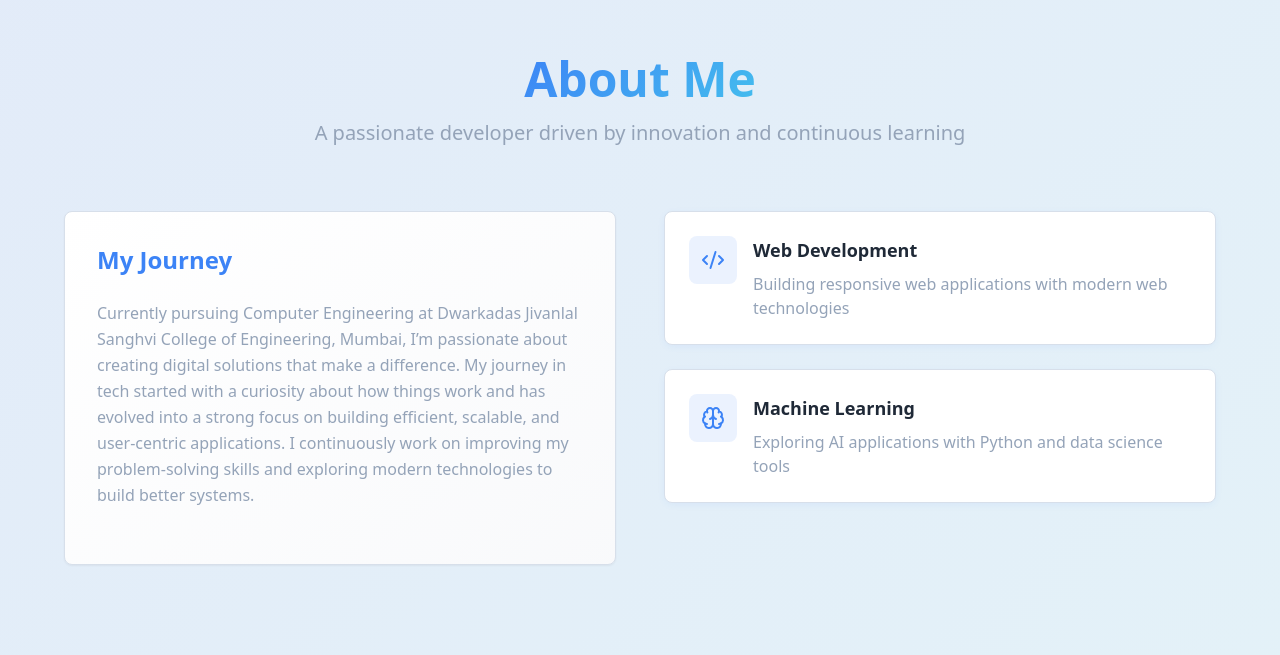
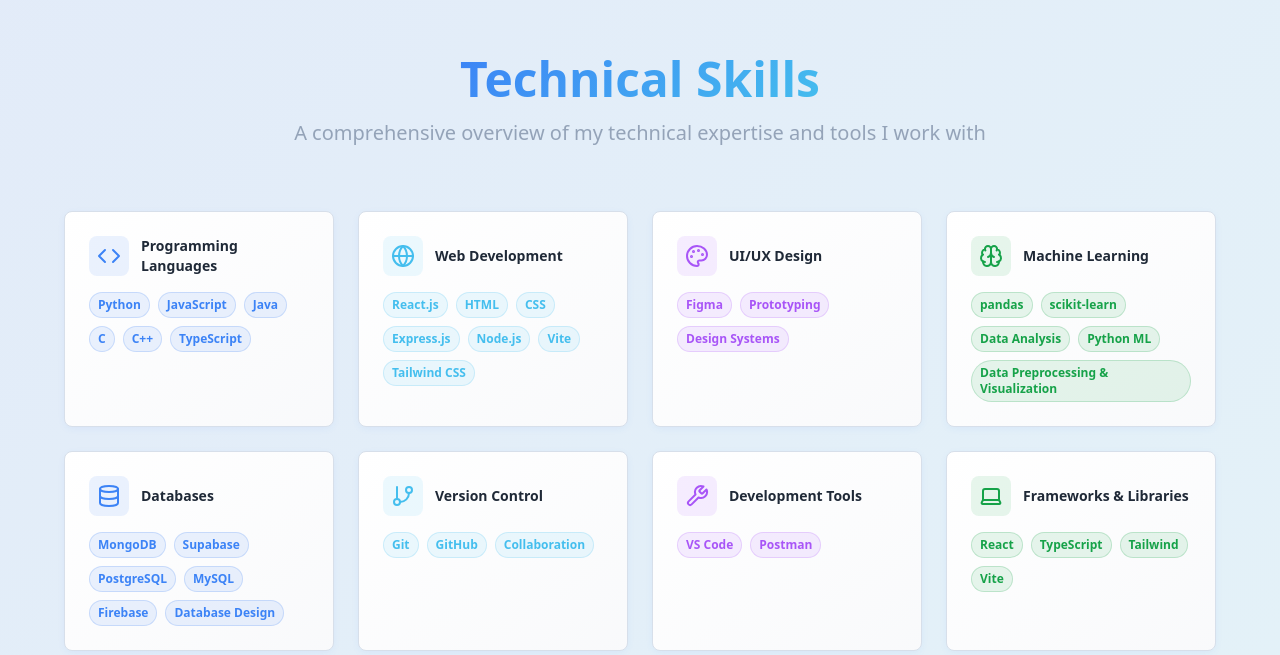
Before and after one commit to dmw14/Portfolio-Webpage, a React (Vite) app: page / in a window 1280 px wide. Shown: the part 825-1480 px from the top of the page. Built offline with nearby package versions, Linux system fonts and the light colour scheme.

Commit message:
removed about

```diff
--- a/src/components/About.tsx
+++ b/src/components/About.tsx
@@ -1,23 +1,8 @@
 import { Card } from "@/components/ui/card";
 import { Badge } from "@/components/ui/badge";
-import { Code2, Palette, Brain } from "lucide-react";
+import { Code2, Palette } from "lucide-react";
 
 const About = () => {
-  const highlights = [
-    {
-      icon: <Code2 className="w-6 h-6" />,
-      title: "Web Development",
-      description: "Building responsive web applications with modern web technologies"
-    },
-
-    {
-      icon: <Brain className="w-6 h-6" />,
-      title: "Machine Learning",
-      description: "Exploring AI applications with Python and data science tools"
-    }
-  ];
-
-
   return (
     <section id="about" className="py-20 bg-gradient-hero">
       <div className="container mx-auto px-4">
@@ -40,25 +25,23 @@ const About = () => {
             <Card className="p-8 bg-gradient-card shadow-medium">
               <h3 className="text-2xl font-semibold mb-6 text-tech-primary">My Journey</h3>
               <p className="text-muted-foreground leading-relaxed mb-6">
-                Currently pursuing Computer Engineering at Dwarkadas Jivanlal Sanghvi College of Engineering, Mumbai, I’m passionate about creating digital solutions that make a difference. My journey in tech started with a curiosity about how things work and has evolved into a strong focus on building efficient, scalable, and user-centric applications. I continuously work on improving my problem-solving skills and exploring modern technologies to build better systems.
+                Currently pursuing Computer Engineering at Dwarkadas Jivanlal Sanghvi College of Engineering, Mumbai, I'm passionate about creating digital solutions that make a difference. My journey in tech started with a curiosity about how things work and has evolved into a strong focus on building efficient, scalable, and user-centric applications. I continuously work on improving my problem-solving skills and exploring modern technologies to build better systems.
               </p>
             </Card>
 
-            {/* Highlights */}
-            <div className="space-y-6">
-              {highlights.map((item, index) => (
-                <Card key={index} className="p-6 bg-card shadow-soft hover:shadow-medium transition-all duration-300">
+            {/* Web Development Highlight */}
+            <div className="flex items-center">
+              <Card className="p-6 bg-card shadow-soft hover:shadow-medium transition-all duration-300 w-full">
                 <div className="flex items-start gap-4">
                   <div className="p-3 rounded-lg bg-tech-primary/10 text-tech-primary">
-                      {item.icon}
+                    <Code2 className="w-6 h-6" />
                   </div>
                   <div>
-                      <h4 className="text-lg font-semibold mb-2">{item.title}</h4>
-                      <p className="text-muted-foreground">{item.description}</p>
+                    <h4 className="text-lg font-semibold mb-2">Web Development</h4>
+                    <p className="text-muted-foreground">Building responsive web applications with modern web technologies</p>
                   </div>
                 </div>
               </Card>
-              ))}
             </div>
           </div>
 
--- a/src/components/Header.tsx
+++ b/src/components/Header.tsx
@@ -23,7 +23,6 @@ const Header = () => {
   };
 
   const navItems = [
-    { label: "About", id: "about" },
     { label: "Skills", id: "skills" },
     { label: "Experience", id: "experience" },
     { label: "Education", id: "education" },
@@ -34,11 +33,10 @@ const Header = () => {
 
   return (
     <header
-      className={`fixed top-0 left-0 right-0 z-50 transition-all duration-300 ${
-        isScrolled
+      className={`fixed top-0 left-0 right-0 z-50 transition-all duration-300 ${isScrolled
           ? "bg-background/95 backdrop-blur-md shadow-soft"
           : "bg-transparent"
-      }`}
+        }`}
     >
       <nav className="container mx-auto px-4 py-4">
         <div className="flex items-center justify-between">
--- a/src/components/Hero.tsx
+++ b/src/components/Hero.tsx
@@ -32,7 +32,7 @@ const Hero = () => {
             </h2>
             <p className="text-lg md:text-xl text-muted-foreground max-w-3xl mx-auto mb-8 leading-relaxed animate-fade-in">
               Passionate developer focused on building modern, scalable applications that solve real-world problems.
-Strong emphasis on clean design, performance, and delivering seamless user experiences.
+              Strong emphasis on clean design, performance, and delivering seamless user experiences.
             </p>
           </div>
 
@@ -83,7 +83,7 @@ Strong emphasis on clean design, performance, and delivering seamless user exper
           {/* Scroll Indicator */}
           <div
             className="flex flex-col items-center cursor-pointer animate-float"
-            onClick={() => scrollToSection("about")}
+            onClick={() => scrollToSection("skills")}
           >
             <span className="text-sm text-muted-foreground mb-2">Scroll to explore</span>
             <ArrowDown className="w-6 h-6 text-tech-primary animate-bounce" />
--- a/src/pages/Index.tsx
+++ b/src/pages/Index.tsx
@@ -15,7 +15,6 @@ const Index = () => {
     <div className="min-h-screen">
       <Header />
       <Hero />
-      <About />
       <Skills />
       <Experience />
       <Education />
```
Lines whose indentation alone changed are shown as unchanged.
